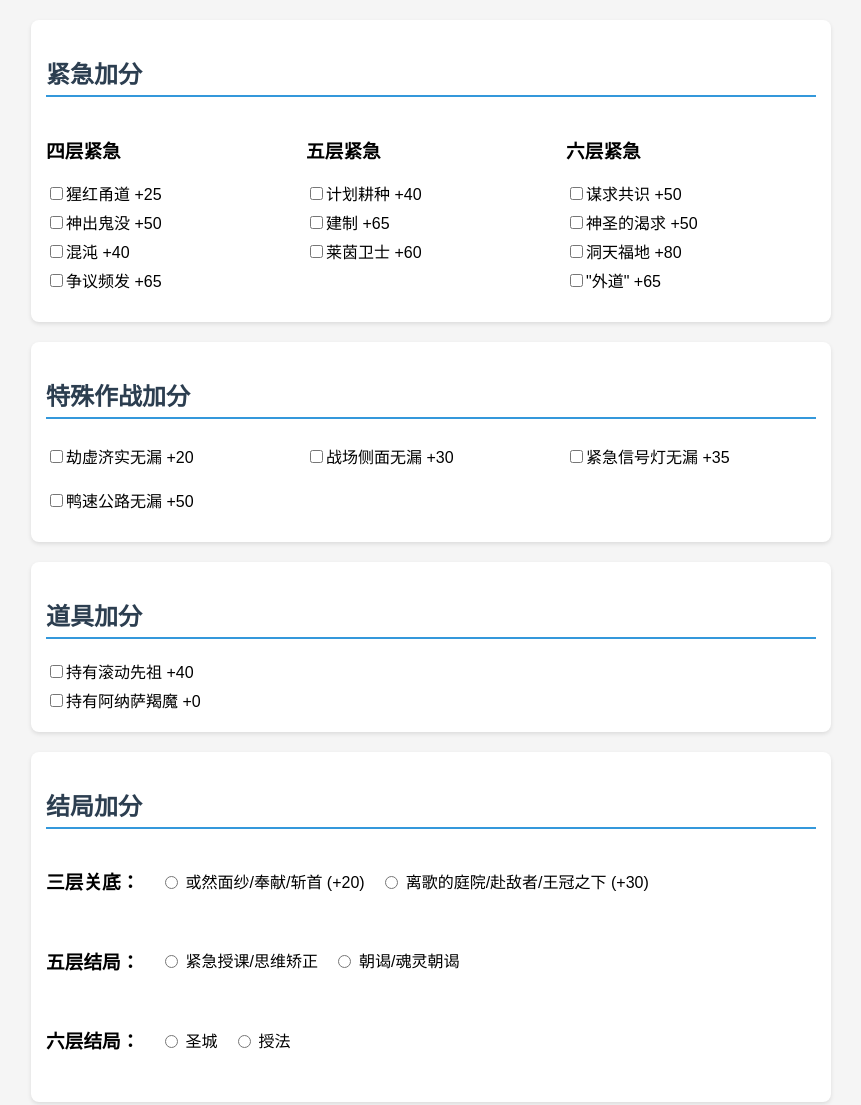
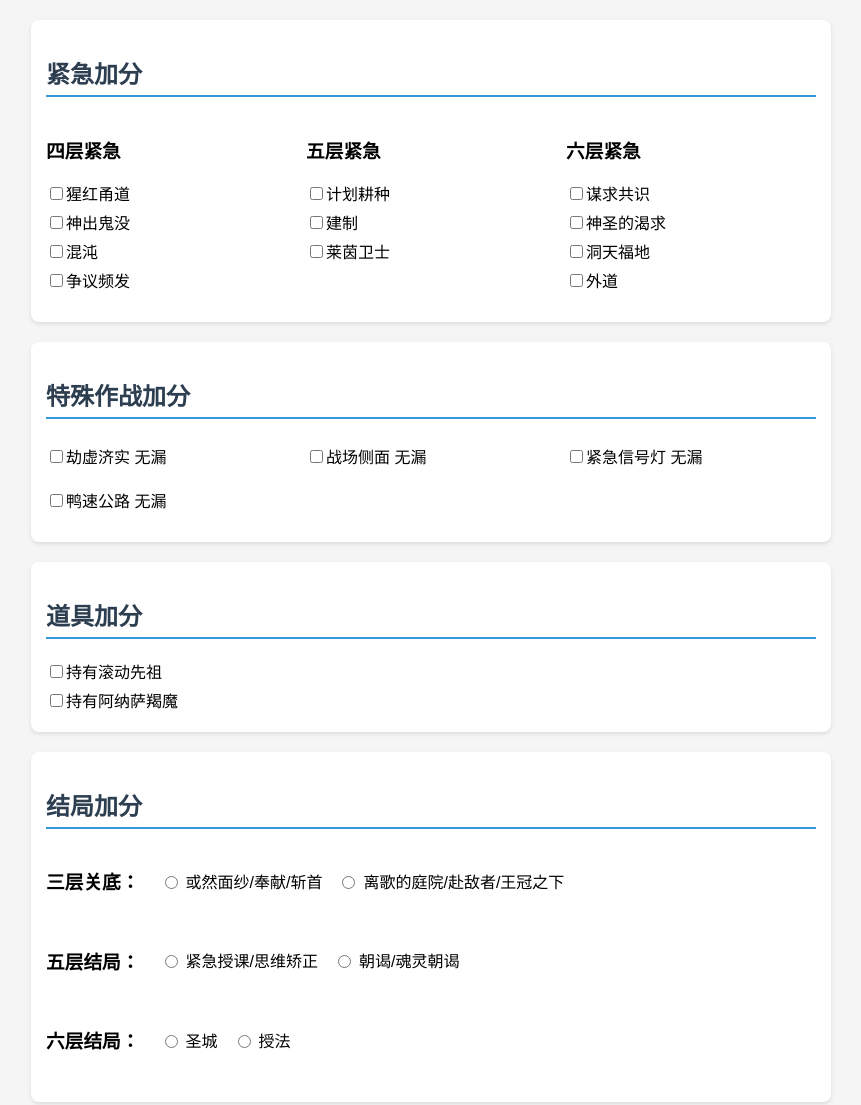
Before and after one commit to MJZG5/mjzg5.github.io, a plain HTML site: page skzrogue.html in a window 1280 px wide. Shown: the top 1105 px of the page, without its empty margins (209-1070 px from the left). Drawn offline with Linux system fonts and the light colour scheme.

Commit message:
dhsv1.02

```diff
--- a/skzrogue.html
+++ b/skzrogue.html
@@ -87,23 +87,23 @@
         <div class="grid">
             <div>
                 <h3>四层紧急</h3>
-                <label><input type="checkbox" data-emergency="25">猩红甬道 +25</label>
-                <label><input type="checkbox" data-emergency="50">神出鬼没 +50</label>
-                <label><input type="checkbox" data-emergency="40">混沌 +40</label>
-                <label><input type="checkbox" data-emergency="65">争议频发 +65</label>
+                <label><input type="checkbox" data-emergency="25">猩红甬道</label>
+                <label><input type="checkbox" data-emergency="50">神出鬼没</label>
+                <label><input type="checkbox" data-emergency="40">混沌</label>
+                <label><input type="checkbox" data-emergency="65">争议频发</label>
             </div>
             <div>
                 <h3>五层紧急</h3>
-                <label><input type="checkbox" data-emergency="40">计划耕种 +40</label>
-                <label><input type="checkbox" data-emergency="65">建制 +65</label>
-                <label><input type="checkbox" data-emergency="60">莱茵卫士 +60</label>
+                <label><input type="checkbox" data-emergency="40">计划耕种</label>
+                <label><input type="checkbox" data-emergency="65">建制</label>
+                <label><input type="checkbox" data-emergency="60">莱茵卫士</label>
             </div>
             <div>
                 <h3>六层紧急</h3>
-                <label><input type="checkbox" data-emergency="50">谋求共识 +50</label>
-                <label><input type="checkbox" data-emergency="50">神圣的渴求 +50</label>
-                <label><input type="checkbox" data-emergency="80">洞天福地 +80</label>
-                <label><input type="checkbox" data-emergency="65">"外道" +65</label>
+                <label><input type="checkbox" data-emergency="50">谋求共识</label>
+                <label><input type="checkbox" data-emergency="50">神圣的渴求</label>
+                <label><input type="checkbox" data-emergency="80">洞天福地</label>
+                <label><input type="checkbox" data-emergency="65">外道</label>
             </div>
         </div>
     </div>
@@ -112,18 +112,18 @@
     <div class="section">
         <h2>特殊作战加分</h2>
         <div class="grid">
-            <label><input type="checkbox" data-special="20">劫虚济实无漏 +20</label>
-            <label><input type="checkbox" data-special="30">战场侧面无漏 +30</label>
-            <label><input type="checkbox" data-special="35">紧急信号灯无漏 +35</label>
-            <label><input type="checkbox" data-special="50">鸭速公路无漏 +50</label>
+            <label><input type="checkbox" data-special="20">劫虚济实 无漏</label>
+            <label><input type="checkbox" data-special="30">战场侧面 无漏</label>
+            <label><input type="checkbox" data-special="35">紧急信号灯 无漏</label>
+            <label><input type="checkbox" data-special="50">鸭速公路 无漏</label>
         </div>
     </div>
 
     <!-- 道具加分 -->
     <div class="section">
         <h2>道具加分</h2>
-        <label><input type="checkbox" id="rolling">持有滚动先祖 +40</label>
-        <label><input type="checkbox" id="anasa">持有阿纳萨羯魔 +0</label>
+        <label><input type="checkbox" id="rolling">持有滚动先祖 </label>
+        <label><input type="checkbox" id="anasa">持有阿纳萨羯魔 </label>
     </div>
 
     <!-- 结局加分 -->
@@ -136,11 +136,11 @@
             <div class="radio-group">
                 <label class="ending-option">
                     <input type="radio" name="ending3" value="20">
-                    <span>或然面纱/奉献/斩首 (+20)</span>
+                    <span>或然面纱/奉献/斩首</span>
                 </label>
                 <label class="ending-option">
                     <input type="radio" name="ending3" value="30">
-                    <span>离歌的庭院/赴敌者/王冠之下 (+30)</span>
+                    <span>离歌的庭院/赴敌者/王冠之下</span>
                 </label>
             </div>
         </div>
@@ -177,11 +177,11 @@
         <div id="shoufaExtra" class="extra-option" style="display:none;">
             <label>
                 <input type="checkbox" id="kill_kuilong">
-                击杀奎隆 +120
+                击杀奎隆
             </label>
             <label>
                 <input type="checkbox" id="shoufa_mind_chaos">
-                思维混乱状态 +40
+                思维混乱状态
             </label>
         </div>
     </div>
@@ -192,15 +192,15 @@
         <div class="radio-group">
             <label class="ending-option">
                 <input type="radio" name="no_refuse" value="100">
-                <span>终结的骨架 +100</span>
+                <span>终结的骨架</span>
             </label>
             <label class="ending-option">
                 <input type="radio" name="no_refuse" value="120">
-                <span>终结的躯体 +120</span>
+                <span>终结的躯体</span>
             </label>
             <label class="ending-option">
                 <input type="radio" name="no_refuse" value="160">
-                <span>终结的实相 +160</span>
+                <span>终结的实相</span>
             </label>
         </div>
         <label class="extra-option">
```
Also changed, not shown: 1 other file.
